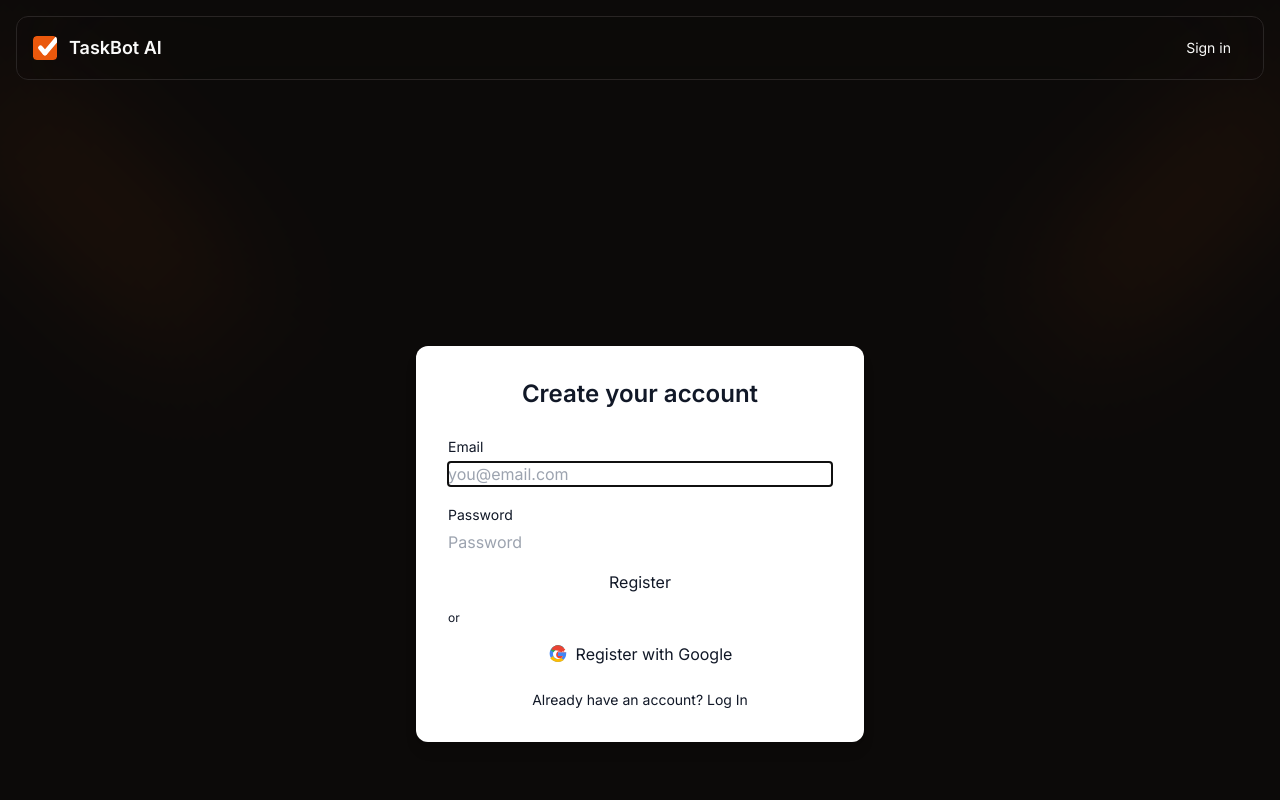
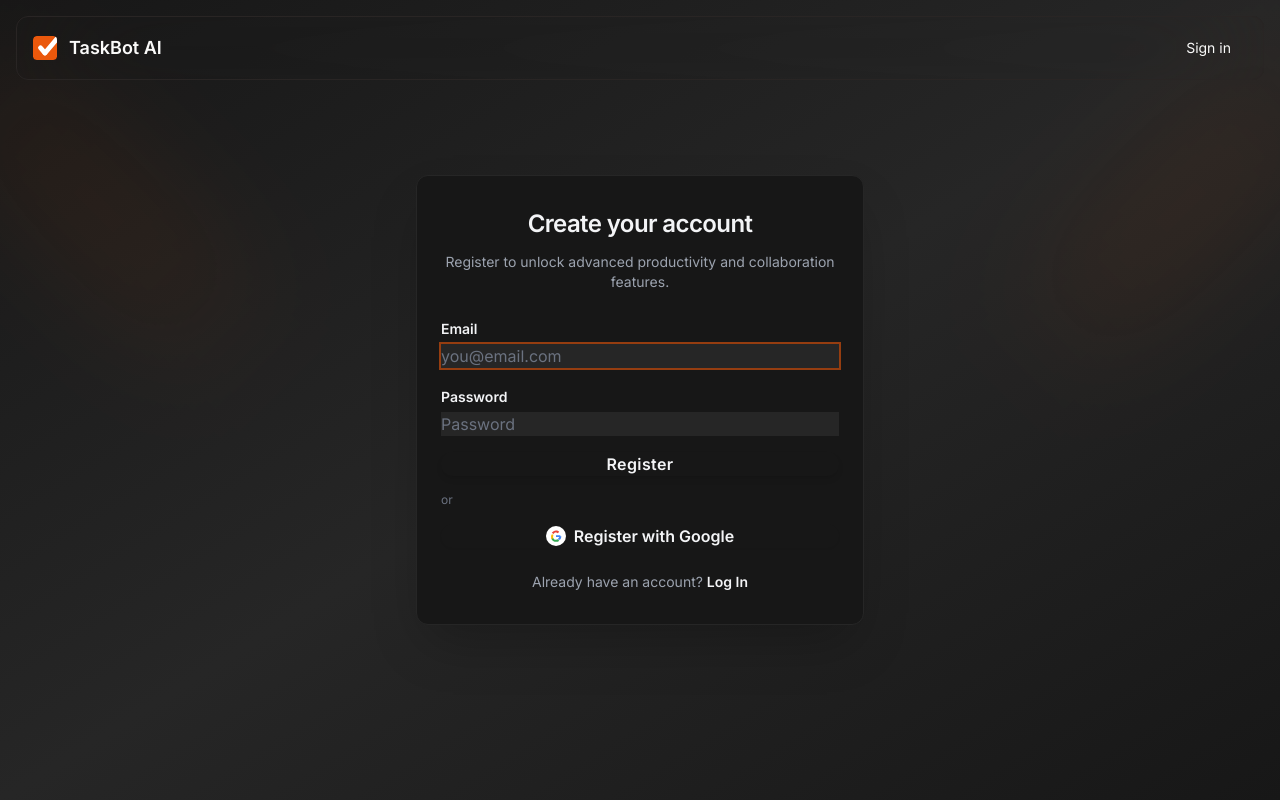
Before and after one commit to mattxslv/TaskBotAI, a React (Vite) app: page /register in a window 1280 px wide. Shown: the top 800 px of the page. Built offline with nearby package versions, Linux system fonts and the light colour scheme.

Commit message:
changes in register and login

```diff
--- a/src/components/AppSidebar.tsx
+++ b/src/components/AppSidebar.tsx
@@ -9,7 +9,7 @@
  */
 import { Link, useLocation, useLoaderData } from 'react-router';
 import { useEffect, useState } from 'react';
-import { getAuth, onAuthStateChanged, signOut, User } from 'firebase/auth';
+import { getAuth, onAuthStateChanged, signOut, User as FirebaseUser } from 'firebase/auth';
 import { useNavigate } from 'react-router';
 
 /**
@@ -74,6 +74,35 @@
  */
 import type { AppLoaderData } from '@/routes/loaders/appLoader';
 
+// Helper to render profile image or fallback icon
+const getProfileImage = (user: FirebaseUser | null) => {
+  if (user && user.photoURL) {
+    // Google profile image
+    return (
+      <img
+        src={user.photoURL}
+        alt="Profile"
+        className="w-8 h-8 rounded-full object-cover"
+        referrerPolicy="no-referrer"
+      />
+    );
+  }
+  // Fallback: generic person/incognito SVG icon
+  return (
+    <span className="flex items-center justify-center w-8 h-8 rounded-full bg-muted text-lg text-gray-500">
+      <svg viewBox="0 0 24 24" fill="none" className="w-6 h-6">
+        <circle cx="12" cy="8" r="4" fill="currentColor" />
+        <path
+          d="M4 20c0-2.21 3.58-4 8-4s8 1.79 8 4"
+          stroke="currentColor"
+          strokeWidth="2"
+          strokeLinecap="round"
+        />
+      </svg>
+    </span>
+  );
+};
+
 const AppSidebar = () => {
   const location = useLocation();
   const projects = useProjects();
@@ -84,7 +113,7 @@
   const { isMobile, setOpenMobile } = useSidebar();
 
   // Add user state for Firebase Auth
-  const [user, setUser] = useState<User | null>(null);
+  const [user, setUser] = useState<FirebaseUser | null>(null);
 
   useEffect(() => {
     const auth = getAuth(firebaseApp);
@@ -280,9 +309,7 @@
           <DropdownMenu>
             <DropdownMenuTrigger asChild>
               <button className="w-full flex items-center gap-2 p-2 rounded-md hover:bg-sidebar-accent transition">
-                <span className="flex-shrink-0 rounded-full bg-muted w-8 h-8 flex items-center justify-center text-lg font-bold uppercase">
-                  {user.displayName?.[0] || user.email?.[0] || '?'}
-                </span>
+                {getProfileImage(user)}
                 <span className="truncate text-left flex-1">
                   {user.displayName || user.email}
                 </span>
--- a/src/pages/RegisterPage.tsx
+++ b/src/pages/RegisterPage.tsx
@@ -34,7 +34,9 @@
       await signInWithPopup(auth, provider);
       navigate('/auth-sync', { replace: true });
     } catch (err: any) {
-      setError(err.message);
+      if (err.code !== 'auth/popup-closed-by-user') {
+        setError(err.message);
+      }
     } finally {
       setLoading(false);
     }
@@ -43,15 +45,18 @@
   return (
     <>
       <Head title="Create an Account – TaskBot AI To-Do List & Project Management App" />
-      <section className="min-h-screen flex items-center justify-center bg-base-200 text-gray-900">
-        <div className="w-full max-w-md bg-white rounded-xl shadow-lg p-8">
-          <h1 className="text-2xl font-bold mb-6 text-center">Create your account</h1>
+      <section className="fixed inset-0 flex items-center justify-center bg-gradient-to-br from-neutral-900 via-neutral-800 to-neutral-900">
+        <div className="w-full max-w-md bg-neutral-900/90 rounded-xl shadow-2xl px-6 py-8 text-gray-100 border border-neutral-800 backdrop-blur-md">
+          <h1 className="text-2xl font-extrabold mb-3 text-center tracking-tight">Create your account</h1>
+          <p className="text-center text-gray-400 mb-6 text-sm">
+            Register to unlock advanced productivity and collaboration features.
+          </p>
           <form className="space-y-4" onSubmit={handleRegister} autoComplete="off">
             <label className="block">
-              <span className="text-sm font-medium">Email</span>
+              <span className="text-sm font-semibold">Email</span>
               <input
                 type="email"
-                className="input input-bordered w-full mt-1"
+                className="input input-bordered w-full mt-1 bg-neutral-800 text-gray-100 placeholder-gray-500 focus:outline-none focus:ring-2 focus:ring-primary/60 transition"
                 placeholder="you@email.com"
                 value={email}
                 onChange={e => setEmail(e.target.value)}
@@ -60,39 +65,48 @@
               />
             </label>
             <label className="block">
-              <span className="text-sm font-medium">Password</span>
+              <span className="text-sm font-semibold">Password</span>
               <input
                 type="password"
-                className="input input-bordered w-full mt-1"
+                className="input input-bordered w-full mt-1 bg-neutral-800 text-gray-100 placeholder-gray-500 focus:outline-none focus:ring-2 focus:ring-primary/60 transition"
                 placeholder="Password"
                 value={password}
                 onChange={e => setPassword(e.target.value)}
                 required
                 minLength={6}
+                autoComplete="new-password"
               />
             </label>
-            {error && <div className="text-red-500 text-sm">{error}</div>}
+            {error && <div className="text-red-400 text-sm text-center">{error}</div>}
             <button
               type="submit"
-              className="btn btn-primary w-full"
+              className="btn btn-primary w-full rounded-full font-semibold tracking-wide shadow-md transition hover:scale-[1.02] active:scale-95"
               disabled={loading}
             >
               {loading ? 'Registering...' : 'Register'}
             </button>
-            <div className="divider text-xs">or</div>
+            <div className="divider text-xs text-gray-500">or</div>
             <button
               type="button"
-              className="btn btn-outline w-full flex items-center justify-center gap-2"
+              className="btn btn-outline w-full flex items-center justify-center gap-2 rounded-full font-semibold shadow-sm hover:bg-neutral-800/60 transition"
               onClick={handleGoogleRegister}
               disabled={loading}
             >
-              <svg className="w-5 h-5" viewBox="0 0 48 48"><g><path fill="#4285F4" d="M44.5 20H24v8.5h11.7C34.1 33.1 29.6 36 24 36c-6.6 0-12-5.4-12-12s5.4-12 12-12c2.7 0 5.2.9 7.2 2.5l6.4-6.4C34.1 5.1 29.3 3 24 3 12.9 3 4 11.9 4 23s8.9 20 20 20c11 0 19.7-8 19.7-20 0-1.3-.1-2.7-.2-4z"/><path fill="#34A853" d="M6.3 14.7l7 5.1C15.6 16.1 19.5 13 24 13c2.7 0 5.2.9 7.2 2.5l6.4-6.4C34.1 5.1 29.3 3 24 3c-7.2 0-13.2 4.1-16.2 10.1z"/><path fill="#FBBC05" d="M24 43c5.3 0 10.1-1.8 13.8-4.8l-6.4-5.2C29.2 34.9 26.7 36 24 36c-5.6 0-10.1-2.9-11.7-7.5l-7 5.4C10.8 39.9 17 43 24 43z"/><path fill="#EA4335" d="M44.5 20H24v8.5h11.7c-1.1 3.1-4.1 5.5-7.7 5.5-4.7 0-8.5-3.8-8.5-8.5s3.8-8.5 8.5-8.5c2.7 0 5.2.9 7.2 2.5l6.4-6.4C34.1 5.1 29.3 3 24 3c-7.2 0-13.2 4.1-16.2 10.1z"/></g></svg>
+              <svg className="w-5 h-5" viewBox="0 0 48 48">
+                <g>
+                  <circle cx="24" cy="24" r="24" fill="#fff"/>
+                  <path d="M34.6 24.3c0-.8-.1-1.6-.2-2.3H24v4.5h7.7c-.3 1.5-1.2 2.8-2.5 3.7v3h4c2.3-2.1 3.6-5.2 3.6-8.9z" fill="#4285F4"/>
+                  <path d="M24 38c3.2 0 5.9-1.1 7.9-2.9l-4-3.1c-1.1.7-2.5 1.2-3.9 1.2-3 0-5.6-2-6.5-4.7h-4.1v3.1C16.1 35.7 19.8 38 24 38z" fill="#34A853"/>
+                  <path d="M17.5 28.5c-.3-.8-.5-1.6-.5-2.5s.2-1.7.5-2.5v-3.1h-4.1c-.8 1.6-1.3 3.3-1.3 5.6s.5 4 1.3 5.6l4.1-3.1z" fill="#FBBC05"/>
+                  <path d="M24 15.5c1.7 0 3.2.6 4.4 1.7l3.3-3.3C29.9 11.7 27.2 10.5 24 10.5c-4.2 0-7.9 2.3-10 5.8l4.1 3.1c.9-2.7 3.5-4.7 6.5-4.7z" fill="#EA4335"/>
+                </g>
+              </svg>
               Register with Google
             </button>
           </form>
           <div className="text-center mt-6 text-sm">
-            Already have an account?{' '}
-            <a href="/login" className="link link-primary font-medium">Log In</a>
+            <span className="text-gray-400">Already have an account?</span>{' '}
+            <a href="/login" className="link link-primary font-semibold">Log In</a>
           </div>
         </div>
       </section>
```
Also changed, not shown: src/pages/LoginPage.tsx (+29 -15 lines). Lines whose indentation alone changed are shown as unchanged.
